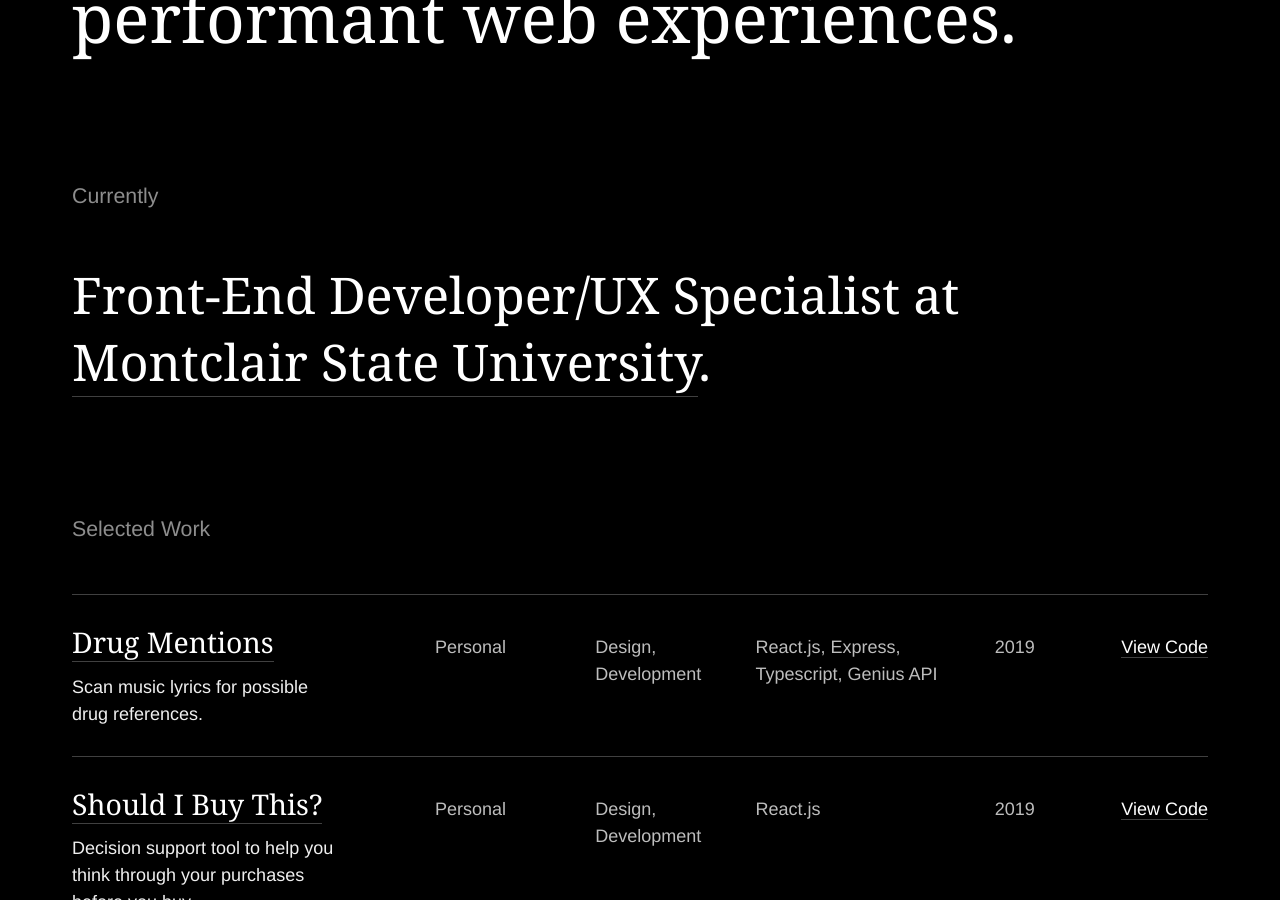
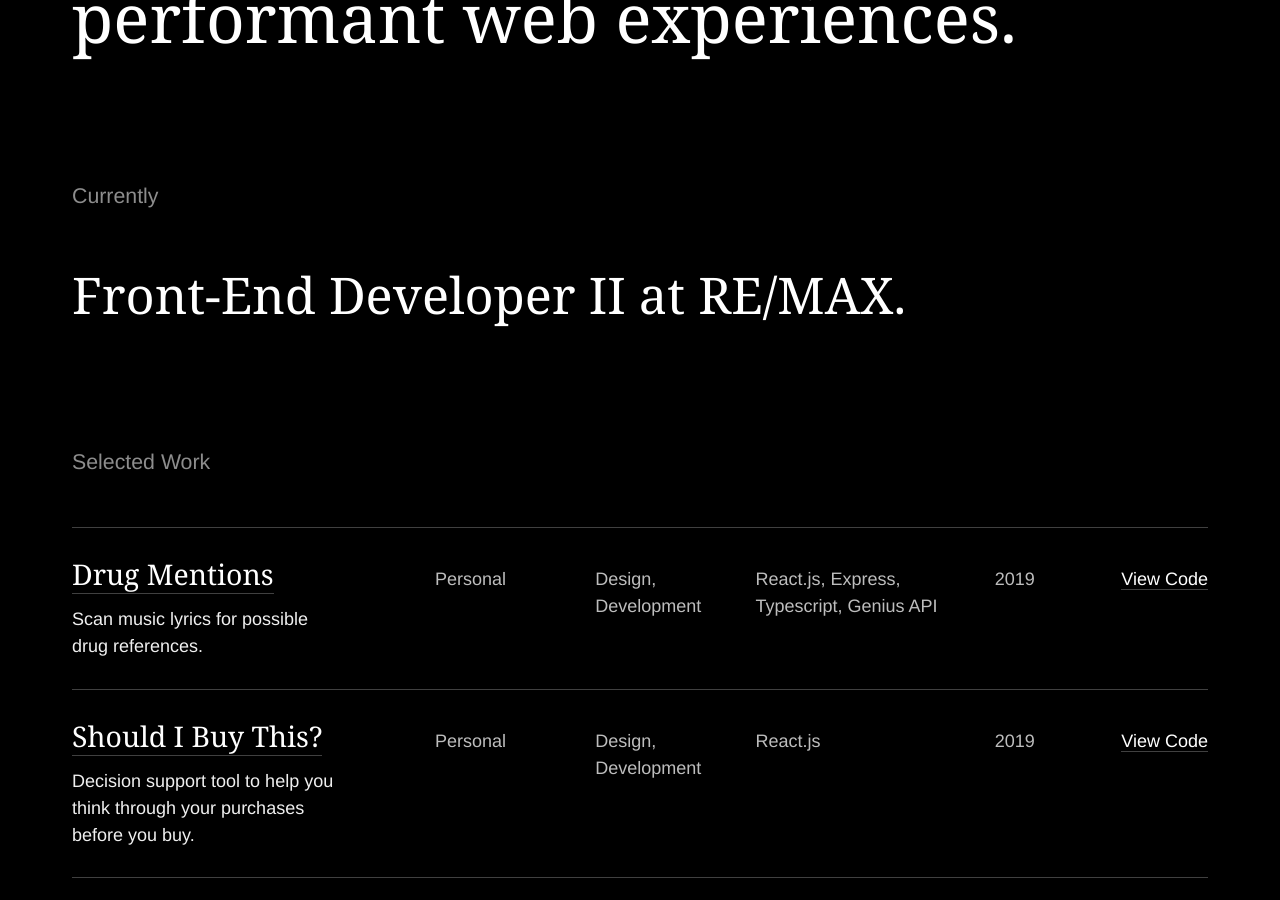
Before and after one commit to rcrespo9/portfolio-2018, a Jekyll site: the page built from index.md, in a window 1280 px wide and 900 px high, scrolled down 456 px. Built offline with Jekyll 4.4.1, drawn with Linux system fonts in a browser that asks for light colours; some web fonts are replaced; part of the change alters nothing that is shown.

Commit message:
changed jobs

```diff
--- a/_layouts/home.html
+++ b/_layouts/home.html
@@ -2,7 +2,7 @@
 layout: default
 ---
 
-{%- include page-section.html title='Currently' blurb='Front-End Developer/UX Specialist at <a href="https://montclair.edu" target="_blank" rel="noopener nofollow">Montclair State University</a>.' -%}
+{%- include page-section.html title='Currently' blurb='Front-End Developer II at RE/MAX.' -%}
 
 {%- include page-section.html title='Selected Work' projects=site.data.projects -%}
 
```
